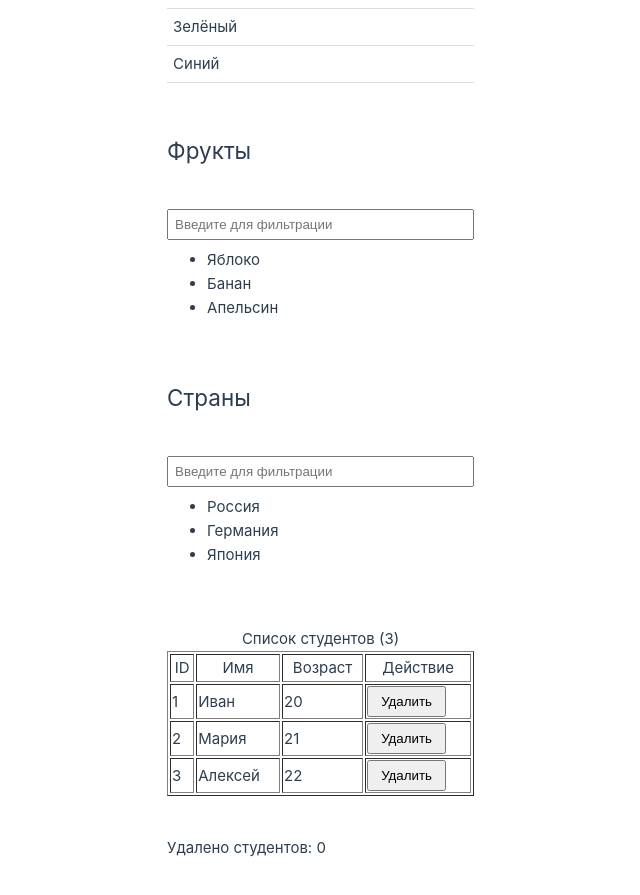
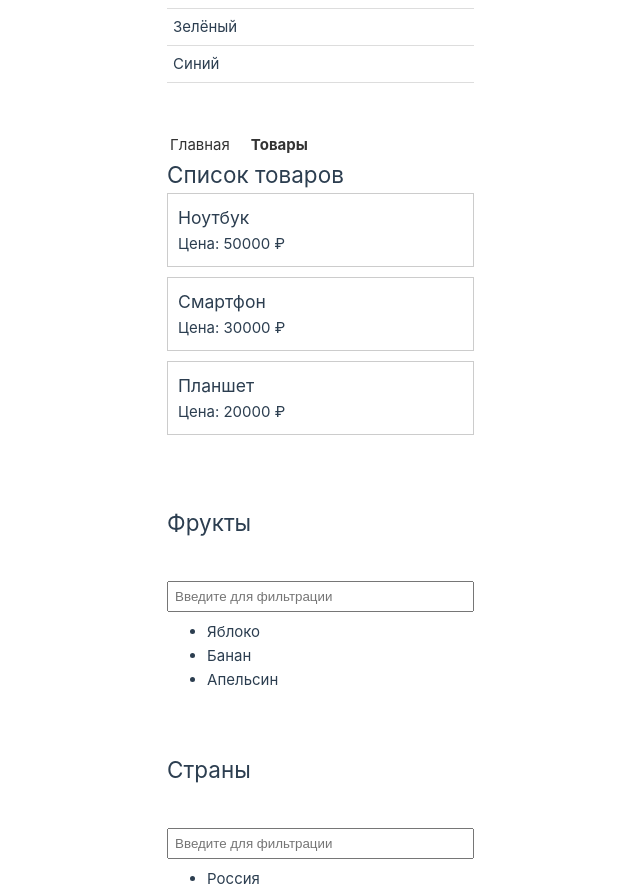
Before and after one commit to Valkyrie22fi/specialist, a Vue app: page /products in a window 1280 px wide. Shown: the part 786-1681 px from the top of the page, without its empty margins (166-806 px from the left). Built offline with nearby package versions, Linux system fonts and the light colour scheme.

Commit message:
Task 9.5

```diff
--- a/package.json
+++ b/package.json
@@ -12,7 +12,8 @@
     "preview": "vite preview"
   },
   "dependencies": {
-    "vue": "^3.5.25"
+    "vue": "^3.5.25",
+    "vue-router": "^4.6.4"
   },
   "devDependencies": {
     "@vitejs/plugin-vue": "^6.0.2",
--- a/src/components/Task/AppTasks.vue
+++ b/src/components/Task/AppTasks.vue
@@ -28,6 +28,19 @@
 
     <h2>Список цветов</h2>
     <MyList :items="colors" />
+
+    <!-- Задача 3 -->
+     <nav>
+      <router-link
+        v-for="route in menuRoutes"
+        :key="route.path"
+        :to="route.path"
+        class="nav-link"
+      >
+        {{ route.title }}
+      </router-link>
+      <router-view />
+    </nav>
 </template>
 
 <script>
@@ -43,8 +56,27 @@
     return {
       fruits: ["Яблоко", "Банан", "Апельсин"],
       vegetables: ["Морковь", "Огурец", "Картофель"],
-      colors: ["Красный", "Зелёный", "Синий"]
+      colors: ["Красный", "Зелёный", "Синий"],
+      menuRoutes: [
+        { path: "/", title: "Главная" },
+        { path: "/products", title: "Товары" }
+      ]
     };
   }
 }
 </script>
+<style>
+nav {
+  margin-bottom: 20px;
+}
+
+.nav-link {
+  margin-right: 15px;
+  text-decoration: none;
+  color: #333;
+}
+
+.nav-link.router-link-active {
+  font-weight: bold;
+}
+</style>
--- /dev/null
+++ b/src/components/Task/MyProdacts.vue
@@ -0,0 +1,30 @@
+<template>
+  <div class="product">
+    <h3>{{ title }}</h3>
+    <p>Цена: {{ price }} ₽</p>
+  </div>
+</template>
+
+<script>
+export default {
+  name: "MyProdacts",
+  props: {
+    title: {
+      type: String,
+      required: true
+    },
+    price: {
+      type: Number,
+      required: true
+    }
+  }
+}
+</script>
+
+<style scoped>
+.product {
+  border: 1px solid #ccc;
+  padding: 10px;
+  margin-bottom: 10px;
+}
+</style>
--- /dev/null
+++ b/src/components/Task/Views/HomeView.vue
@@ -0,0 +1,28 @@
+<template>
+  <div class="home">
+    <h1>Главная страница</h1>
+    <p>
+      Используйте навигационное меню, чтобы перейти к списку товаров.
+    </p>
+  </div>
+</template>
+
+<script>
+export default {
+  name: "HomeView"
+}
+</script>
+
+<style scoped>
+.home {
+  padding: 20px;
+}
+
+.home h1 {
+  margin-bottom: 10px;
+}
+
+.home p {
+  font-size: 16px;
+}
+</style>
--- /dev/null
+++ b/src/components/Task/Views/MyProdactsView.vue
@@ -0,0 +1,32 @@
+<template>
+  <div>
+    <h2>Список товаров</h2>
+
+    <MyProdacts
+      v-for="product in products"
+      :key="product.id"
+      :title="product.title"
+      :price="product.price"
+    />
+  </div>
+</template>
+
+<script>
+import MyProdacts from "@/components/Task/MyProdacts.vue";
+
+export default {
+  name: "MyProdactsView",
+  components: {
+    MyProdacts
+  },
+  data() {
+    return {
+      products: [
+        { id: 1, title: "Ноутбук", price: 50000 },
+        { id: 2, title: "Смартфон", price: 30000 },
+        { id: 3, title: "Планшет", price: 20000 }
+      ]
+    };
+  }
+}
+</script>
--- a/src/main.js
+++ b/src/main.js
@@ -2,5 +2,8 @@
 
 import { createApp } from 'vue'
 import App from './App.vue'
+import router from "./router";
 
-createApp(App).mount('#app')
+createApp(App)
+  .use(router)
+  .mount("#app");
--- /dev/null
+++ b/src/router/index.js
@@ -0,0 +1,23 @@
+import { createRouter, createWebHistory } from "vue-router";
+import HomeView from "@/components/Task/Views/HomeView.vue";
+import MyProdactsView from "@/components/Task/Views/MyProdactsView.vue";
+
+const routes = [
+  {
+    path: "/",
+    name: "Home",
+    component: HomeView
+  },
+  {
+    path: "/products",
+    name: "MyProdacts",
+    component: MyProdactsView
+  }
+];
+
+const router = createRouter({
+  history: createWebHistory(),
+  routes
+});
+
+export default router;
```
Also changed, not shown: 1 other file (tests, documents, lock files or other folders).
